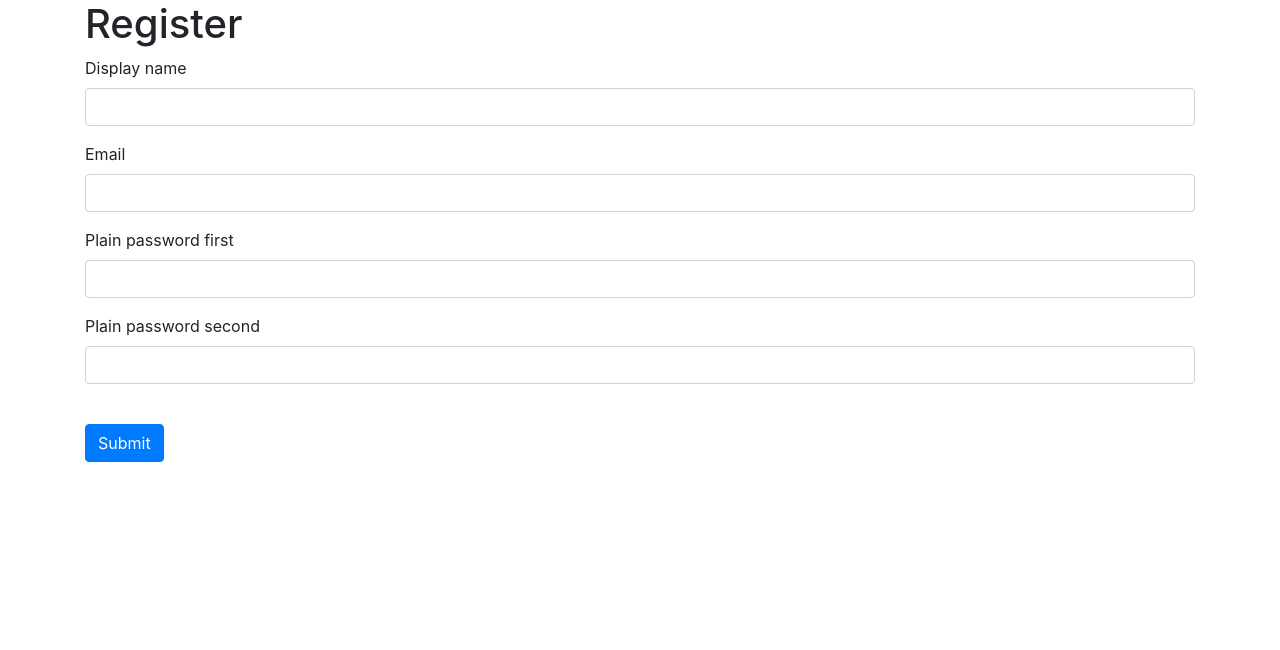
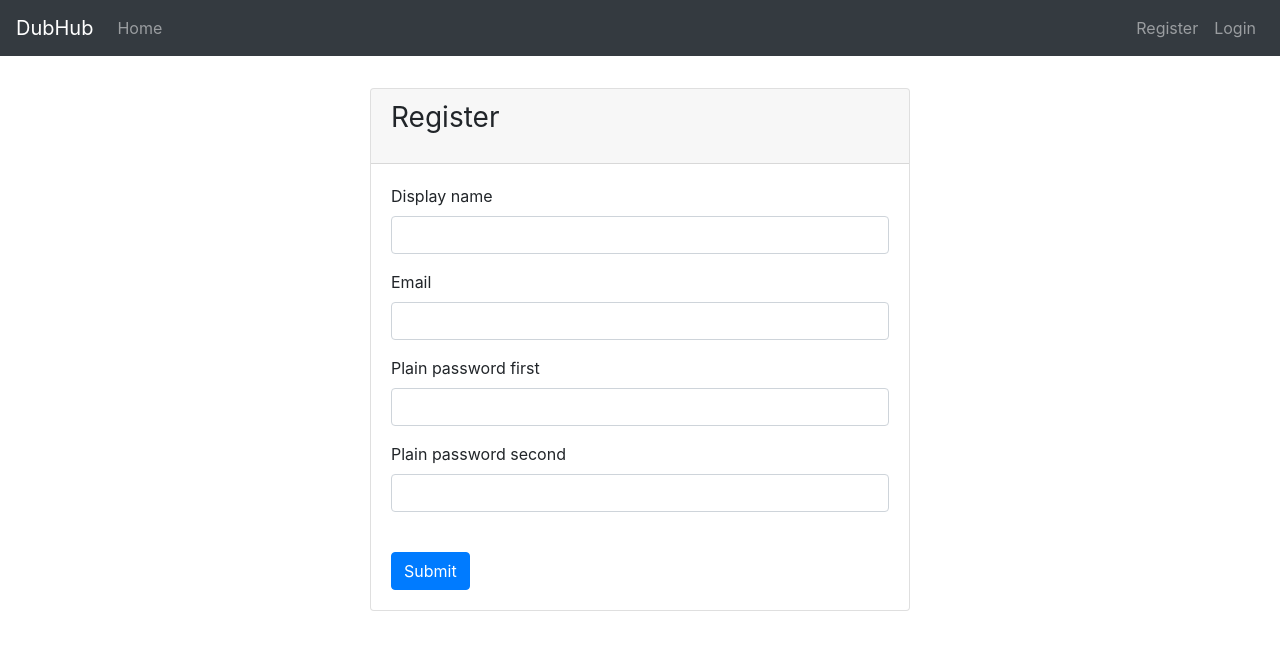
Before and after one commit to spencer-ryan/dj-sys, a Symfony app: template templates/security/register.html.twig in a window 1280 px wide. Shown: the top 650 px of the page. Run offline with Twig, Linux system fonts and the light colour scheme; the template is opened without the code that fills it, so the values that code supplies are empty; form fields are guessed from the names that the template uses; some libraries are stand-ins or nearby versions.

Commit message:
Style changes to forms, add nav

```diff
--- a/templates/base.html.twig
+++ b/templates/base.html.twig
@@ -10,6 +10,37 @@
         {% block stylesheets %}{% endblock %}
     </head>
     <body>
+    <nav class="navbar navbar-expand-lg navbar-dark bg-dark">
+        <a class="navbar-brand" href="#">DubHub</a>
+        <button class="navbar-toggler" type="button" data-toggle="collapse" data-target="#navbarNav" aria-controls="navbarNav" aria-expanded="false" aria-label="Toggle navigation">
+            <span class="navbar-toggler-icon"></span>
+        </button>
+        <div class="collapse navbar-collapse" id="navbarNav">
+            <ul class="navbar-nav mr-auto">
+                <li class="nav-item {{ (app.request.get('_route') == 'home') ? 'active' : '' }}">
+                    <a class="nav-link" href="{{ path('home') }}">Home <span class="sr-only">(current)</span></a>
+                </li>
+            </ul>
+
+            <ul class="navbar-nav">
+                {% if app.user %}
+                <li class="nav-item">
+                    <a class="nav-link" href="#">{{ app.user.displayName }}</a>
+                </li>
+                <li class="nav-item">
+                    <a class="nav-link" href="{{ path('app_logout') }}">Logout</a>
+                </li>
+                {% else %}
+                <li class="nav-item {{ (app.request.get('_route') == 'app_register') ? 'active' : '' }}">
+                    <a class="nav-link" href="{{ path('app_register') }}">Register</a>
+                </li>
+                <li class="nav-item {{ (app.request.get('_route') == 'app_login') ? 'active' : '' }}">
+                    <a class="nav-link" href="{{ path('app_login') }}">Login</a>
+                </li>
+                {% endif %}
+            </ul>
+        </div>
+    </nav>
     <div class="container">
         {% block body %}{% endblock %}
     </div>
--- a/templates/security/register.html.twig
+++ b/templates/security/register.html.twig
@@ -1,8 +1,22 @@
 {% extends 'base.html.twig' %}
 
+{% block stylesheets %}
+    <style>
+        .col-centered{
+            float: none;
+            margin: 0 auto;
+        }
+    </style>
+{% endblock %}
+
 {% block body %}
-    <h1>Register</h1>
-
+    <div class="row" style="margin-top: 2rem;">
+        <div class="col-md-6 col-centered">
+            <div class="card">
+                <div class="card-header">
+                    <h1 class="h3 mb-3 font-weight-normal">Register</h1>
+                </div>
+                <div class="card-body">
                     {{ form_start(form) }}
                     {{ form_row(form.displayName) }}
                     {{ form_row(form.email) }}
@@ -12,5 +26,10 @@
                     <br/>
                     <button class="btn btn-primary" type="submit">Submit</button>
                     {{ form_end(form) }}
+                </div>
+            </div>
+        </div>
+    </div>
+
 
 {% endblock %}
```
Also changed, not shown: templates/security/login.html.twig (+18 -3 lines). Lines whose indentation alone changed are shown as unchanged.
